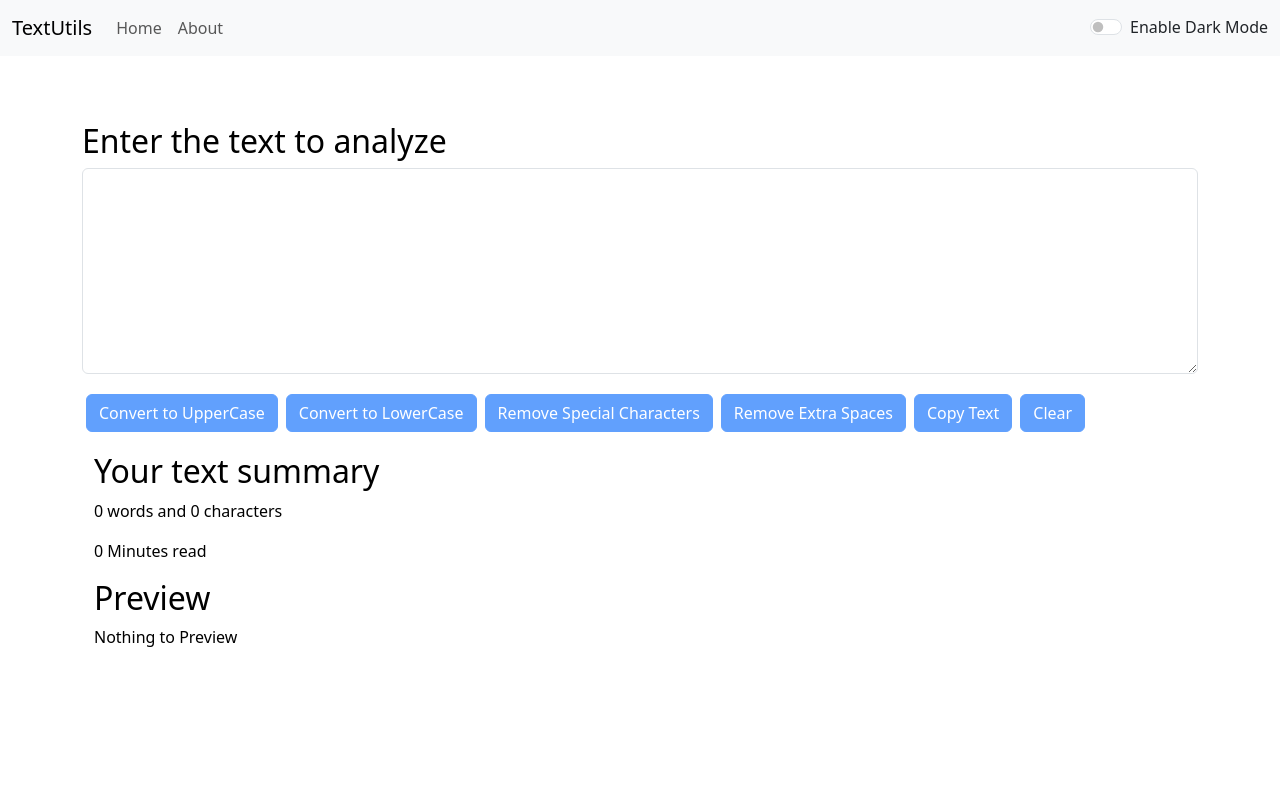
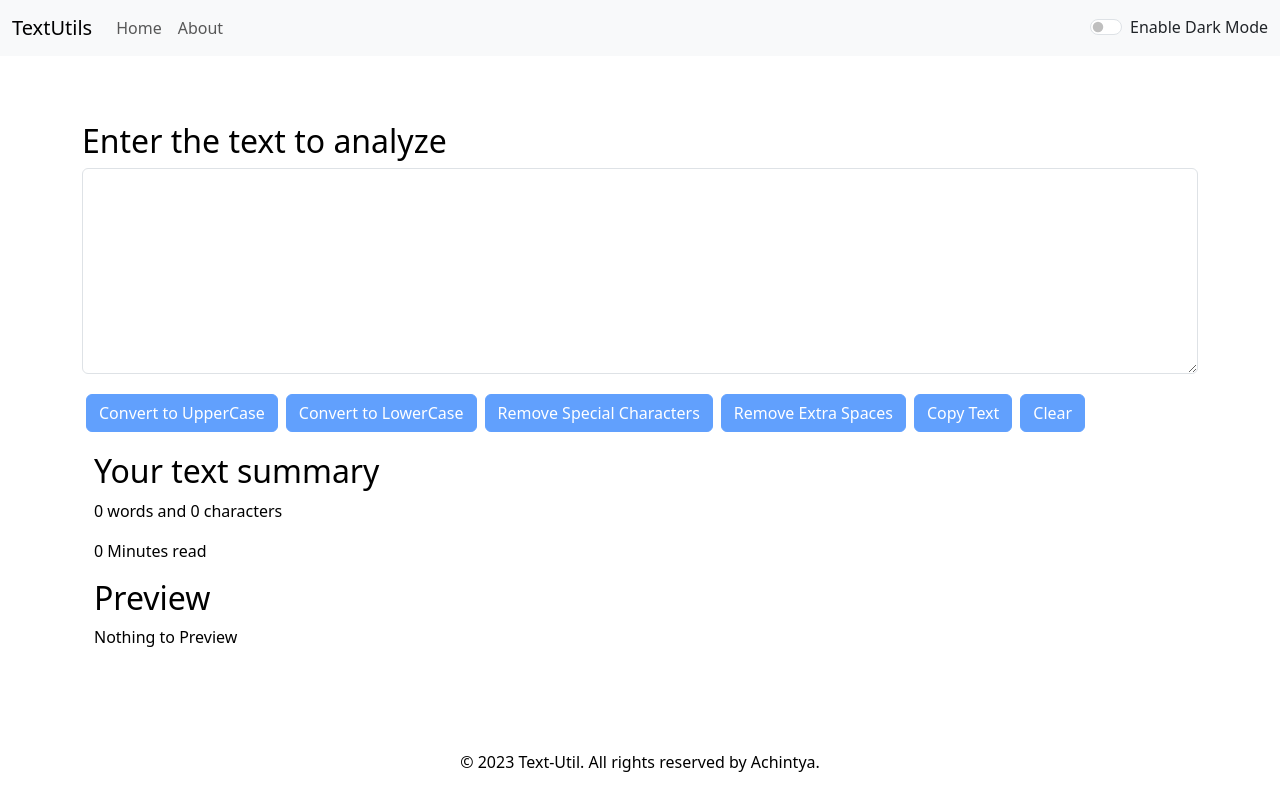
Before and after one commit to Kanekiken-Aj/React-practice, a React (Create React App) app: page / in a window 1280 px wide. Built offline with nearby package versions, Linux system fonts and the light colour scheme.

Commit message:
Footer added

```diff
--- a/src/App.js
+++ b/src/App.js
@@ -11,6 +11,7 @@ import{
   Route,
   // Link
 } from "react-router-dom";
+import Footer from './components/Footer';
 
 
 
@@ -66,9 +67,11 @@ function App() {
             </Route>
           </Routes>
 
+        <Footer mode={mode} />
+        </div>
 
-        </div>
       </Router>
+
     </>
   );
 }
--- /dev/null
+++ b/src/components/Footer.js
@@ -0,0 +1,32 @@
+import React from "react";
+
+const Footer = (props) => {
+  const currentYear = new Date().getFullYear();
+
+  let footerStyle = {
+    backgroundColor: props.mode === 'dark'?'black':'white',
+    color: props.mode === 'dark'?'white':'black',
+    padding: "10px",
+    position: "fixed",
+    bottom: "0",
+    left: "0",
+    width: "100%",
+    marginTop: "20px",
+  };
+
+  return (
+    <footer style={footerStyle} className="footer">
+      <div className="container">
+        <div className="row">
+          <div className="col-md-12 text-center">
+            <div className="footer-box">
+              <p>&copy; {currentYear} Text-Util. All rights reserved by Achintya.</p>
+            </div>
+          </div>
+        </div>
+      </div>
+    </footer>
+  );
+};
+
+export default Footer;
```
